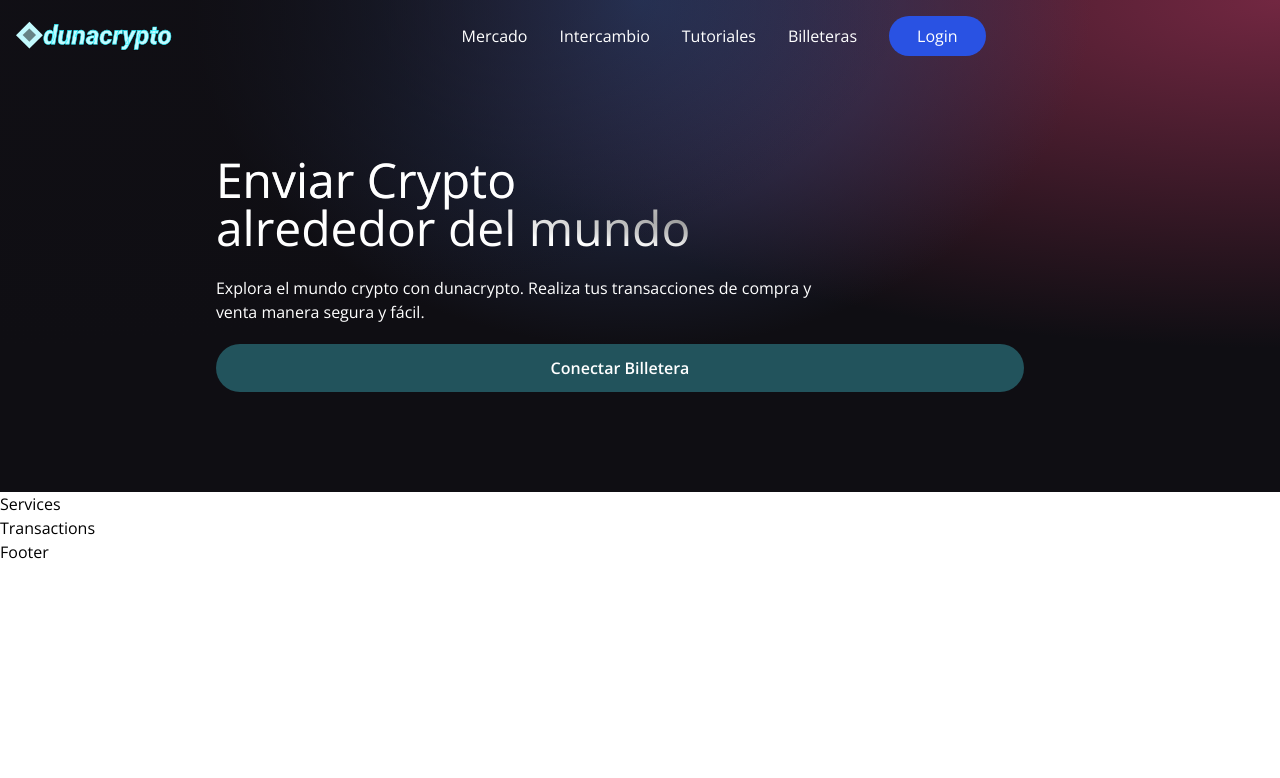
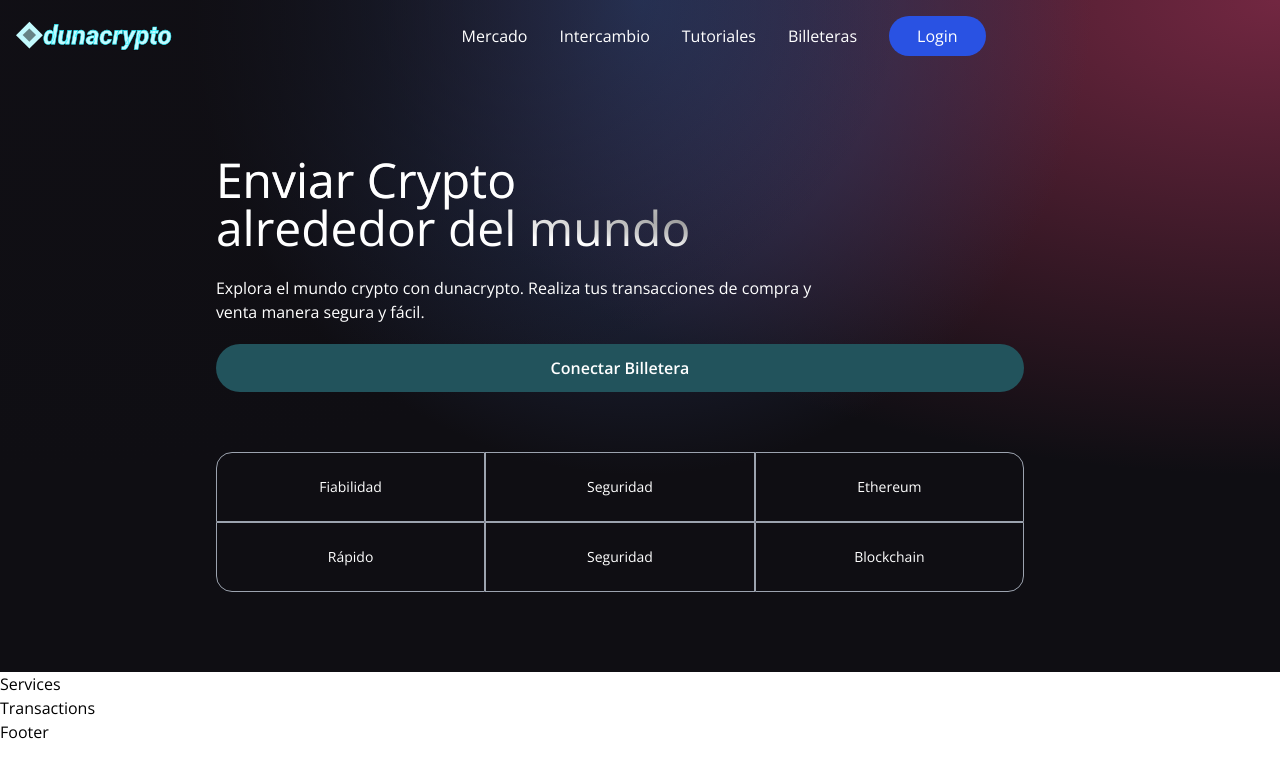
Before and after one commit to dunapanta/Web-3.0-Blockchain-Solidity-App, a Next.js app in the folder client/: page / in a window 1280 px wide. Shown: the top 778 px of the page. Built offline with nearby package versions, Linux system fonts and the light colour scheme.

Commit message:
Add table information

```diff
--- a/client/src/components/Welcome.tsx
+++ b/client/src/components/Welcome.tsx
@@ -4,6 +4,9 @@ import { SiEthereum } from "react-icons/si";
 import { BsInfoCircle } from "react-icons/bs";
 
 import { Loader } from "./";
+
+const commonStyles =
+  "min-h-[70px] sm:px-0 px-2 sm:min-w-[120px] flex justify-center items-center border-[0.5px] border-gray-400 text-sm font-light text-white";
 
 const Welcome = () => {
   const connectWallet = () => {};
@@ -18,6 +21,7 @@ const Welcome = () => {
             Explora el mundo crypto con dunacrypto. Realiza tus transacciones de
             compra y venta manera segura y fácil.
           </p>
+          {/* Buttom */}
           <button
             type="button"
             onClick={connectWallet}
@@ -27,6 +31,16 @@ const Welcome = () => {
               Conectar Billetera
             </p>
           </button>
+
+          {/* Table */}
+          <div className="grid w-full grid-cols-2 mt-10 sm:grid-cols-3">
+            <div className={`rounded-tl-2xl ${commonStyles}`}>Fiabilidad</div>
+            <div className={`${commonStyles}`}>Seguridad</div>
+            <div className={`rounded-tr-2xl ${commonStyles}`}>Ethereum</div>
+            <div className={`rounded-bl-2xl ${commonStyles}`}>Rápido</div>
+            <div className={`${commonStyles}`}>Seguridad</div>
+            <div className={`rounded-br-2xl ${commonStyles}`}>Blockchain</div>
+          </div>
         </div>
       </div>
     </div>
```
